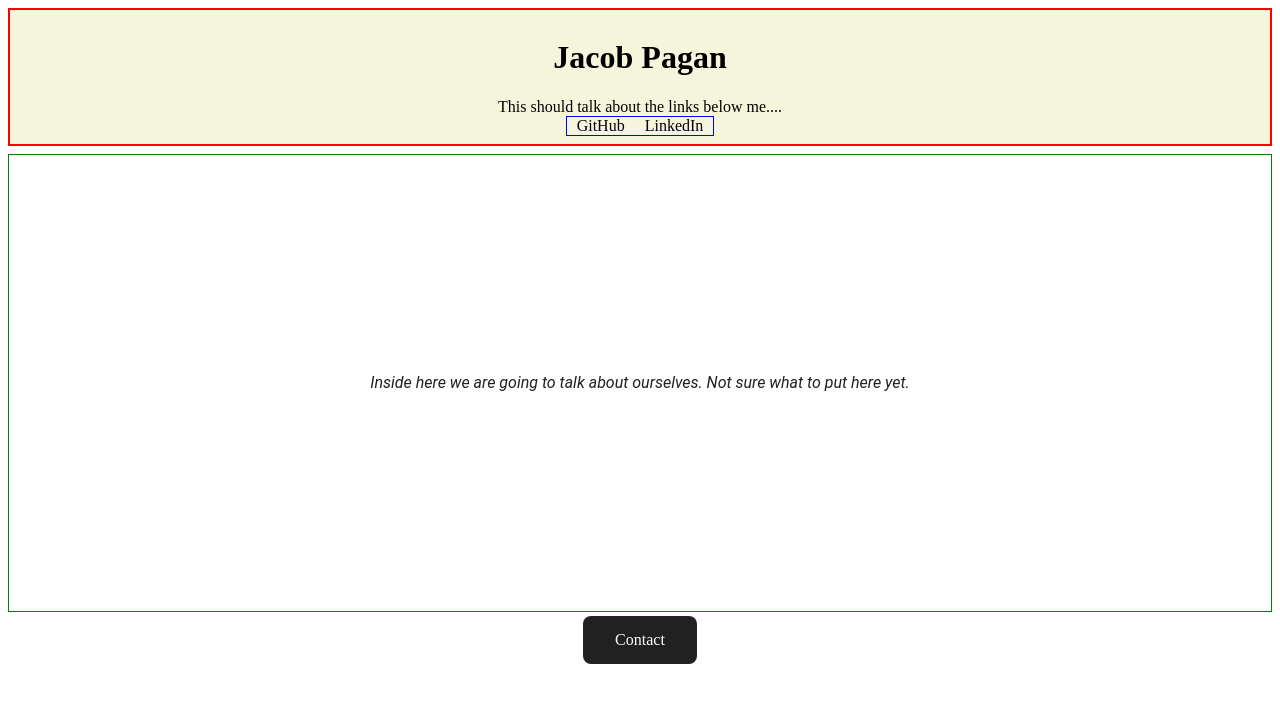
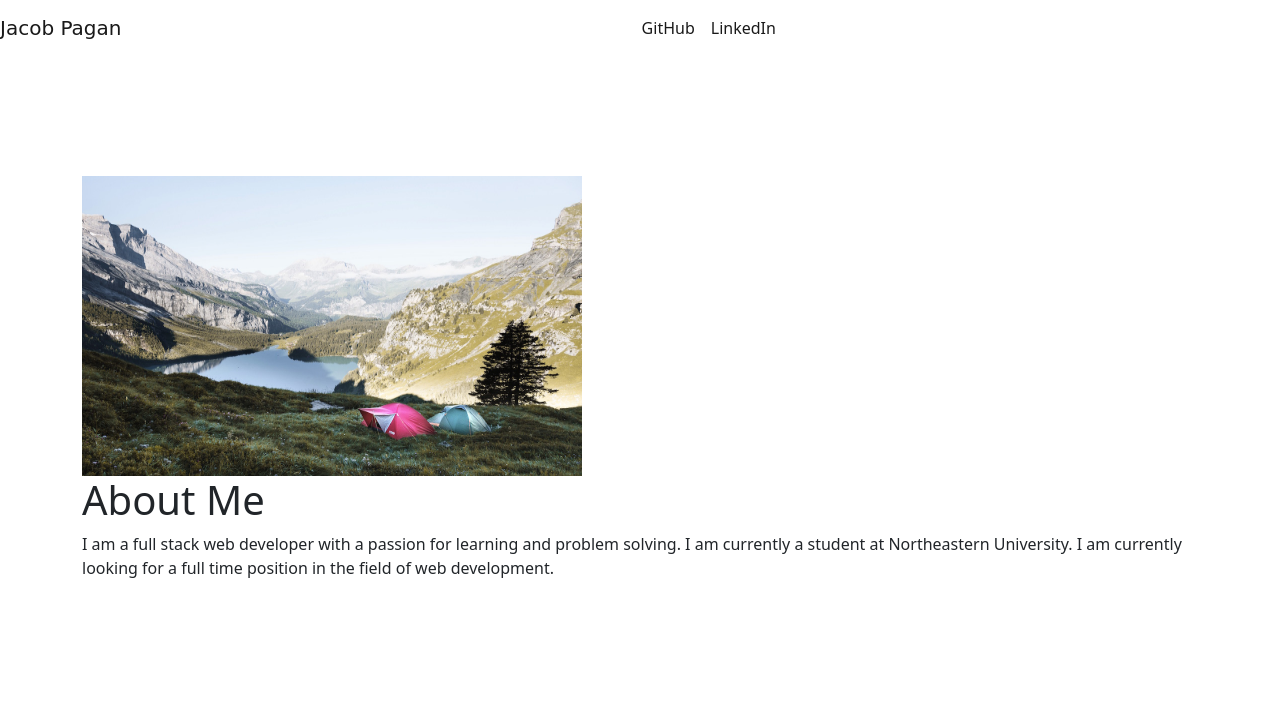
Before and after one commit to Alto1988/Portfolio, a plain HTML site: page index.html in a window 1280 px wide. Drawn offline with nearby package versions, Linux system fonts and the light colour scheme.

Commit message:
Changed a lot of the layout

```diff
--- a/index.html
+++ b/index.html
@@ -2,28 +2,49 @@
 <html lang="en">
   <head>
     <link href="styles.css" rel="stylesheet" />
+    <link
+      href="https://cdn.jsdelivr.net/npm/bootstrap@5.1.3/dist/css/bootstrap.min.css"
+      rel="stylesheet"
+      integrity="sha384-1BmE4kWBq78iYhFldvKuhfTAU6auU8tT94WrHftjDbrCEXSU1oBoqyl2QvZ6jIW3"
+      crossorigin="anonymous"
+    />
+
     <meta charset="UTF-8" />
     <meta http-equiv="X-UA-Compatible" content="IE=edge" />
     <meta name="viewport" content="width=device-width, initial-scale=1.0" />
     <title>Jacob Pagan</title>
   </head>
   <body>
-    <div class="intro-container">
-      <h1>Jacob Pagan</h1>
-      This should talk about the links below me....
-      <div class="intro-container-inner">
-        <a href="https://github.com/Alto1988">GitHub</a>
-        <a>LinkedIn</a>
+    <nav class="navbar navbar-expand-lg navbar-light">
+      <a class="navbar-brand links" href="#" aria-current="page">Jacob Pagan</a>
+      <div class="container-fluid">
+        <ul class="navbar-nav me-auto mb-2 mb-lg-0">
+          <li class="nav-item">
+            <a class="nav-link active" href="https://github.com/Alto1988"
+              >GitHub</a
+            >
+          </li>
+          <li class="nav-item">
+            <a class="nav-link active" href="#">LinkedIn</a>
+          </li>
+        </ul>
       </div>
-    </div>
-    <div class="paragraph-container">
-      <p>
-        Inside here we are going to talk about ourselves. Not sure what to put
-        here yet.
-      </p>
-    </div>
-    <div id="button-contact">
-      <a>Contact</a>
+    </nav>
+    <div class="about-section-styles">
+      <div class="container">
+        <img src="./lake.jpg" alt="" />
+        <div class="about-me-text">
+          <h1>About Me</h1>
+          <p>
+            I am a full stack web developer with a passion for learning and
+            problem solving. I am currently a student at Northeastern
+            University. I am currently looking for a full time position in the
+            field of web development.
+          </p>
+        </div>
+      </div>
     </div>
   </body>
 </html>
+
+<!-- https://github.com/Alto1988 -->
--- a/styles.css
+++ b/styles.css
@@ -1,75 +1,54 @@
 body {
   justify-content: center;
   text-align: center;
-}
-/*
-Start of the header styles
- */
-.intro-container {
-  border: 2px solid red;
-  display: flex;
-  flex-direction: row;
-  align-items: center;
-  height: auto;
-  width: auto;
-  background-color: beige;
-  flex-flow: column;
-  justify-content: space-between;
-  margin: 8px auto;
-  padding: 8px;
+  background-color: #cccccc;
 }
 
-.intro-container-inner {
-  border: 1px solid blue;
+.links {
   display: flex;
+  justify-content: center;
+  align-items: center;
   flex-direction: row;
-  flex-flow: row;
 }
 
-.intro-container-inner a {
-  margin: 0 10px;
-  color: black;
+.links a {
   text-decoration: none;
+  color: #fff;
+  font-size: 1.5rem;
+  margin: 1rem;
 }
-a:hover {
-  text-decoration: underline;
-}
-a:visited {
-  color: black;
-}
-/*
-END of the header styles
-*/
 
-/* START OF THE MAIN BODY STYLES */
-.paragraph-container {
+.about-section-styles {
+  /* border: 1px solid red; */
   display: flex;
-  flex-direction: column;
   justify-content: center;
   align-items: center;
-  border: 1px solid green;
-  margin: 0;
-  padding: 200px;
-}
-.paragraph-container p {
-  font-family: "Roboto", sans-serif;
-  font-size: 16px;
-  font-style: italic;
-  line-height: 1.5;
-  color: #212121;
+  flex-direction: row;
+  margin: 100px auto;
+  padding: 20px;
 }
 
-#button-contact {
-  background-color: #212121;
-  border: none;
-  color: white;
-  padding: 15px 32px;
-  text-align: center;
-  text-decoration: none;
-  display: inline-block;
-  font-size: 16px;
-  margin: 4px 2px;
-  cursor: pointer;
-  border-radius: 8px;
+.footer-styles {
+  /* border: 1px solid green; */
+  display: flex;
+  justify-content: center;
+  align-items: bottom;
+  flex-direction: row;
+  margin: 10px auto;
 }
-/* END OF MAIN BODY STYLES */
+
+.navbar-nav {
+  margin-left: auto;
+}
+.navbar {
+  background-color: white;
+}
+.navbar-brand {
+  font-family: "Pacifico", cursive;
+  font-size: 2.5rem;
+}
+.container img {
+  /* border: 1px solid purple; */
+  width: 500px;
+  height: 300px;
+}
```
Also changed, not shown: lake.jpg (added).
